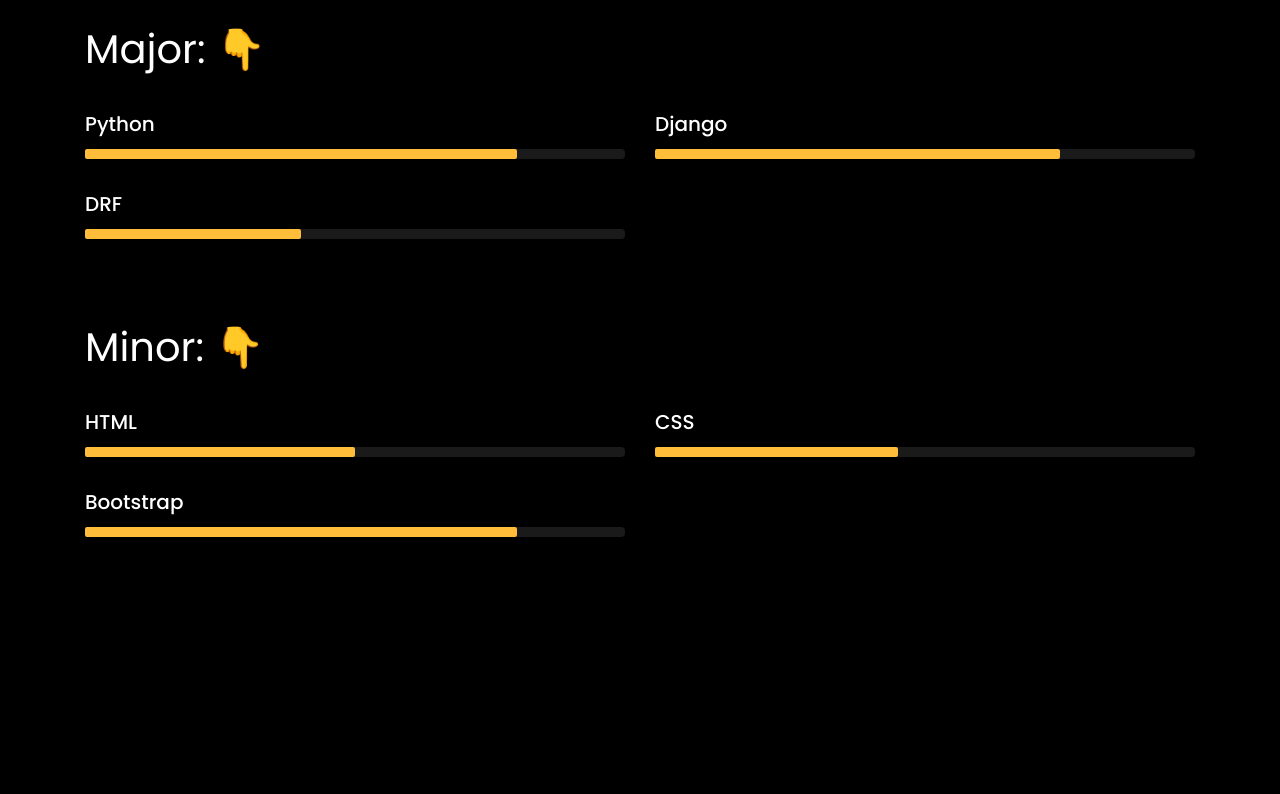
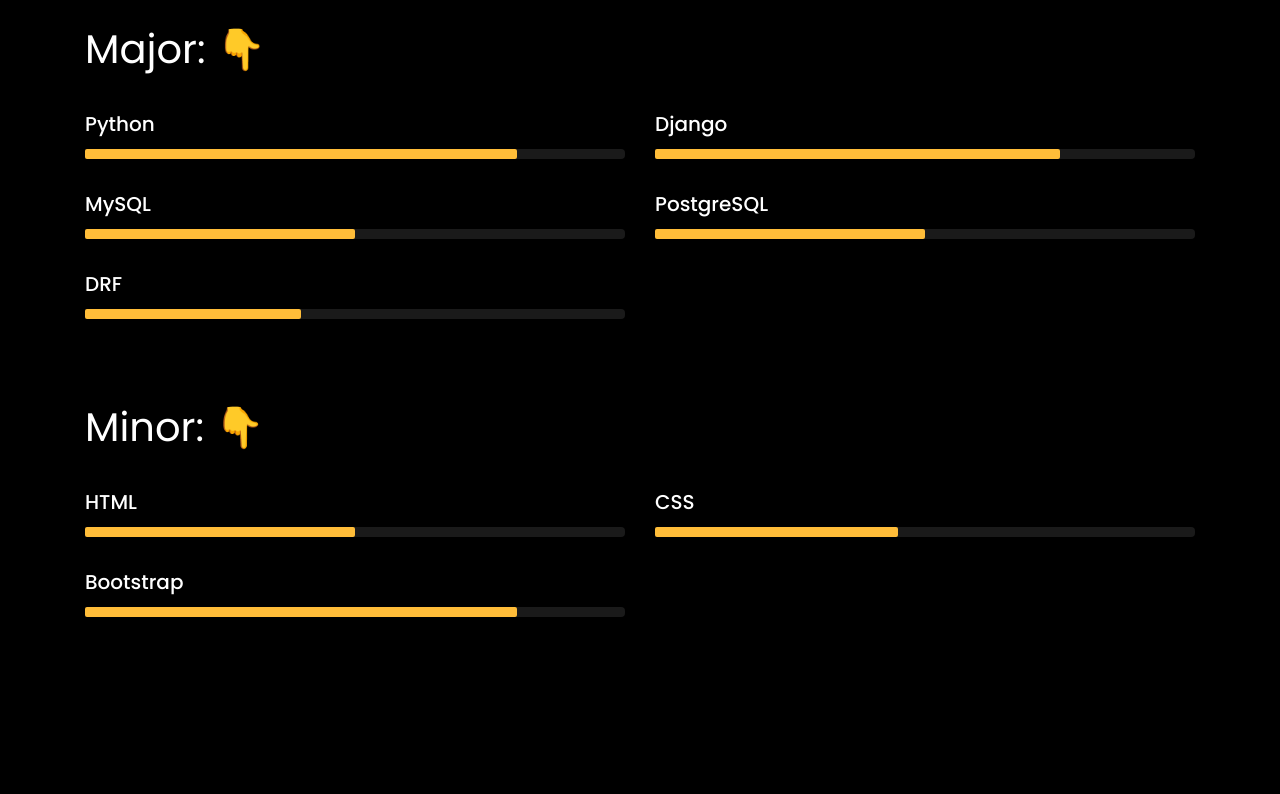
Before and after one commit to islombeknematov/Portfolio, a Django app: page / in a window 1280 px wide. Shown: the part 1606-2400 px from the top of the page. Run offline with Django 3.2, Linux system fonts and the light colour scheme; some libraries are stand-ins or nearby versions; some web fonts are replaced.

Commit message:
Portfolio

```diff
--- a/templates/index.html
+++ b/templates/index.html
@@ -224,6 +224,28 @@
             </div>
             <div class="col-md-6 animate-box">
                 <div class="progress-wrap ftco-animate">
+                    <h3>MySQL</h3>
+                    <div class="progress">
+                        <div class="progress-bar color-6" role="progressbar" aria-valuenow="80"
+                             aria-valuemin="0" aria-valuemax="100" style="width:50%">
+                            <!--                            <span>80%</span>-->
+                        </div>
+                    </div>
+                </div>
+            </div>
+            <div class="col-md-6 animate-box">
+                <div class="progress-wrap ftco-animate">
+                    <h3>PostgreSQL</h3>
+                    <div class="progress">
+                        <div class="progress-bar color-6" role="progressbar" aria-valuenow="80"
+                             aria-valuemin="0" aria-valuemax="100" style="width:50%">
+                            <!--                            <span>80%</span>-->
+                        </div>
+                    </div>
+                </div>
+            </div>
+            <div class="col-md-6 animate-box">
+                <div class="progress-wrap ftco-animate">
                     <h3>DRF</h3>
                     <div class="progress">
                         <div class="progress-bar color-6" role="progressbar" aria-valuenow="80"
@@ -313,7 +335,7 @@
                      style="background-image: url({% static 'images/shop1.png' %});">
                     <div class="overlay"></div>
                     <div class="text text-center p-4">
-                        <h1><a class="text-dark" href="https://github.com/islombeknematov/Male-Store-FINISHED">Alibi Men Style</a></h1>
+                        <h1><a class="text-dark" href="https://github.com/islombeknematov/Male-Store-FINISHED">Male Fashion</a></h1>
                         <span class="text-dark">Webisite</span>
                     </div>
                 </div>
@@ -334,7 +356,7 @@
                              style="background-image: url({% static 'images/shop2.png' %});">
                             <div class="overlay"></div>
                             <div class="text text-center p-4">
-                                <h2><a class="text-dark" href="https://github.com/islombeknematov/Male-Store-FINISHED">Alibi Men Style</a></h2>
+                                <h2><a class="text-dark" href="https://github.com/islombeknematov/Male-Store-FINISHED">Male Fashion</a></h2>
                                 <span class="text-dark">Website</span>
                             </div>
                         </div>
```
Also changed, not shown: db.sqlite3.
